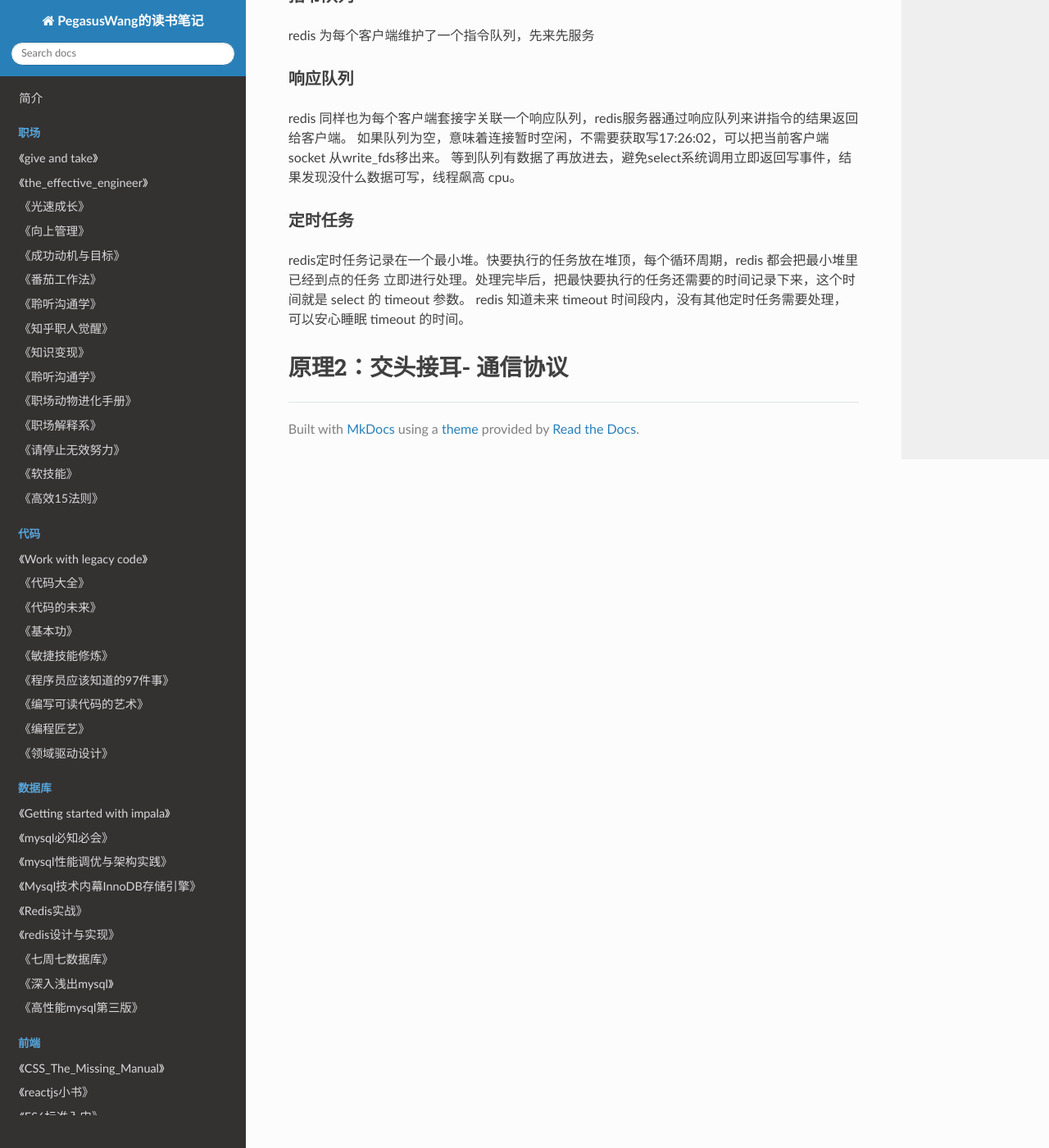
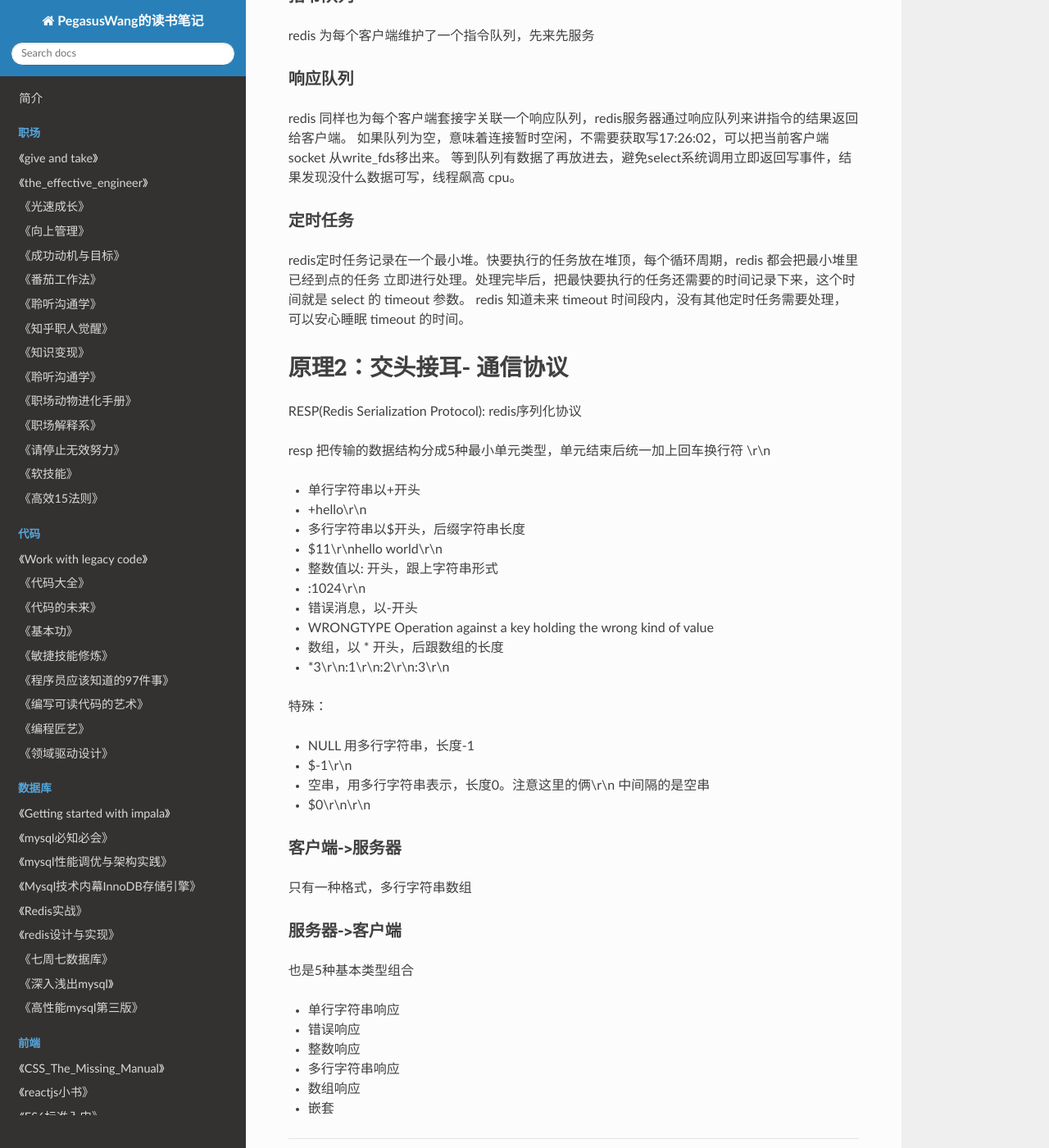
Before and after one commit to PegasusWang/booknotes, an MkDocs documentation site: the page built from docs/database/redis深度历险核心原理和应用实践.md, in a window 1280 px wide and 1400 px high, scrolled down 4397 px. Shown: the whole window at 82% size. Built offline with MkDocs 1.6.1, drawn with Linux system fonts in a browser that asks for light colours; nearby versions of some CDN libraries; old or Windows-style settings are respelled for this version of MkDocs.

Commit message:
redis resp通信协议

```diff
--- a/docs/database/redis深度历险核心原理和应用实践.md
+++ b/docs/database/redis深度历险核心原理和应用实践.md
@@ -227,4 +227,42 @@ redis定时任务记录在一个最小堆。快要执行的任务放在堆顶，
 立即进行处理。处理完毕后，把最快要执行的任务还需要的时间记录下来，这个时间就是 select 的 timeout 参数。
 redis 知道未来 timeout 时间段内，没有其他定时任务需要处理，可以安心睡眠 timeout 的时间。
 
+
 # 原理2：交头接耳- 通信协议
+
+RESP(Redis Serialization Protocol): redis序列化协议
+
+resp 把传输的数据结构分成5种最小单元类型，单元结束后统一加上回车换行符 \r\n
+
+- 单行字符串以+开头
+  - +hello\r\n
+- 多行字符串以$开头，后缀字符串长度
+  - $11\r\nhello world\r\n
+- 整数值以: 开头，跟上字符串形式
+  - :1024\r\n
+- 错误消息，以-开头
+  - WRONGTYPE Operation against a key holding the wrong kind of value
+- 数组，以 * 开头，后跟数组的长度
+  - *3\r\n:1\r\n:2\r\n:3\r\n
+
+特殊：
+
+- NULL 用多行字符串，长度-1
+  - $-1\r\n
+- 空串，用多行字符串表示，长度0。注意这里的俩\r\n 中间隔的是空串
+  - $0\r\n\r\n
+
+### 客户端->服务器
+
+只有一种格式，多行字符串数组
+
+### 服务器->客户端
+
+也是5种基本类型组合
+
+- 单行字符串响应
+- 错误响应
+- 整数响应
+- 多行字符串响应
+- 数组响应
+- 嵌套
```
